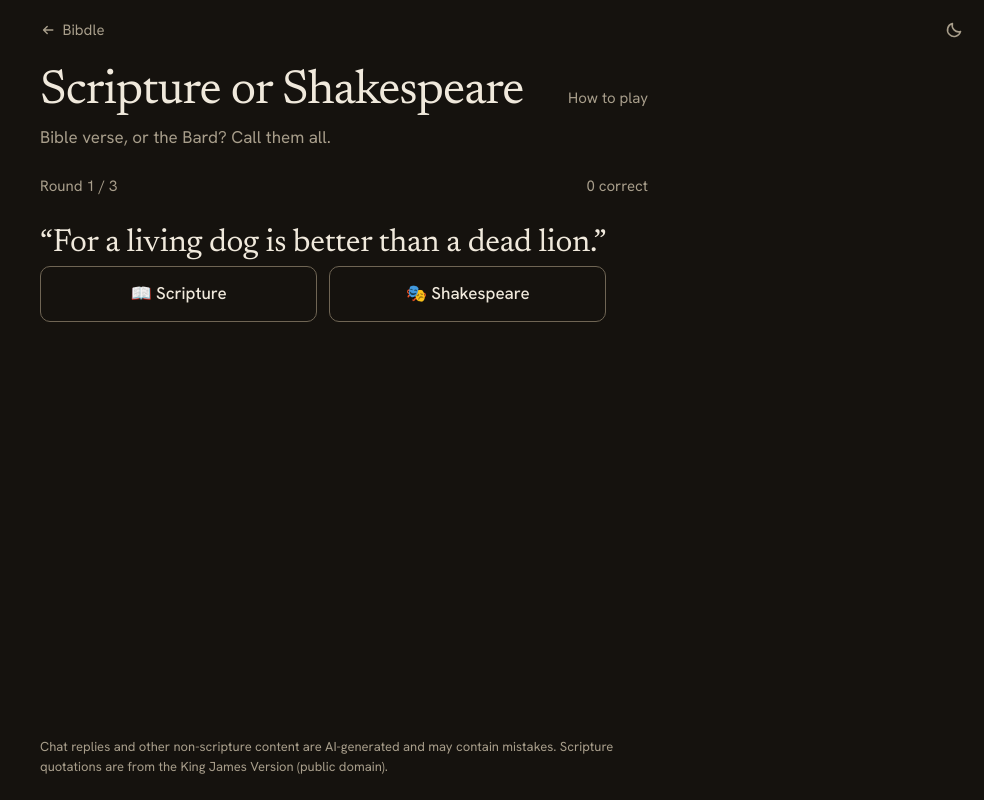
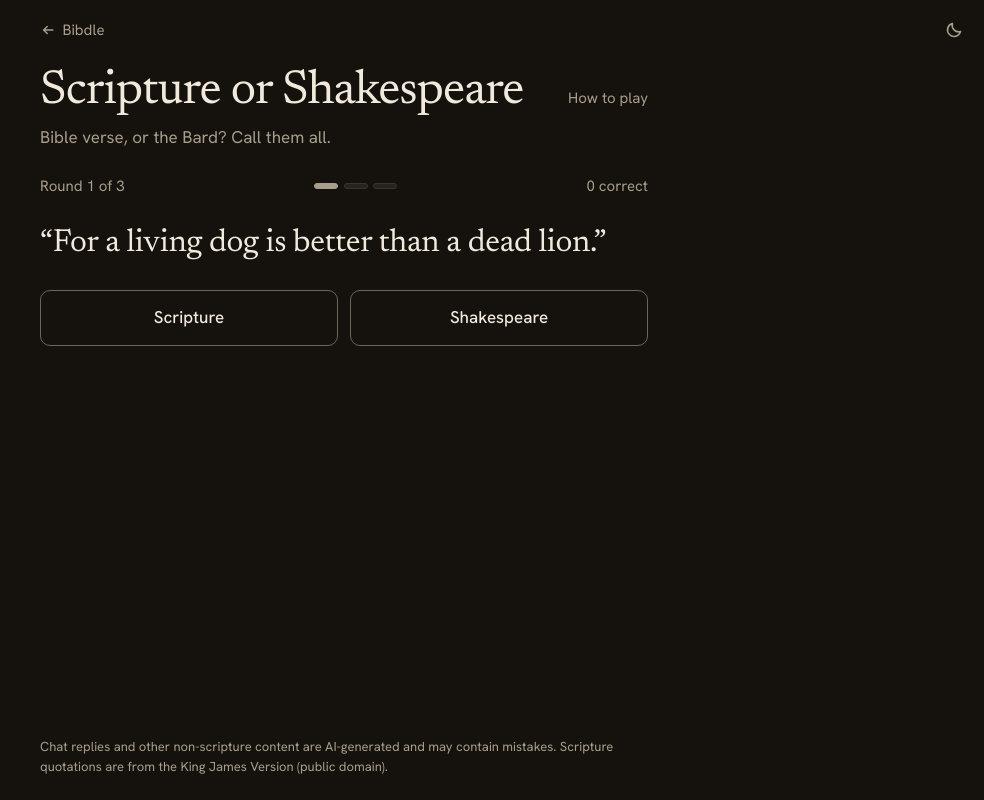
Before and after one commit to proxim/bibdle, a Next.js app: page /shakespeare in a window 1280 px wide. Shown: the whole page, without its empty margins (296-1280 px from the left). Built offline with nearby package versions, Linux system fonts and the light colour scheme.

Commit message:
Finish the Scripture or Shakespeare restyle: plain labels, shared result panel and buttons, announced reveal

```diff
--- a/src/app/globals.css
+++ b/src/app/globals.css
@@ -15,6 +15,7 @@
   --correct: #2e7a4b;
   --partial: #d6a53c;
   --wrong: #2d2821;
+  --hit: #6fbf8a;
   --miss: #e07a62;
   --on-correct: #ffffff;
   --on-partial: #1a1408;
@@ -39,6 +40,7 @@
   --correct: #2a6e43;
   --partial: #d6a53c;
   --wrong: #e3d9c4;
+  --hit: #2a6e43;
   --miss: #a3361f;
   --on-correct: #ffffff;
   --on-partial: #1a1408;
--- a/src/components/ShakespeareGame.module.css
+++ b/src/components/ShakespeareGame.module.css
@@ -55,7 +55,7 @@
 
 /* ─────────────────────────── Passage ─────────────────────────── */
 
-.round-card {
+.roundCard {
   display: flex;
   flex-direction: column;
   gap: 1.5rem;
@@ -128,15 +128,11 @@
 }
 
 .verdictGood {
-  color: var(--correct);
+  color: var(--hit);
 }
 
 .verdictBad {
   color: var(--miss);
-}
-
-:global(:root[data-theme="dark"]) .verdictGood {
-  color: #6aa27c;
 }
 
 .source {
@@ -155,13 +151,6 @@
   margin-top: 1rem;
 }
 
-/* ─────────────────────────── Result screen ─────────────────────────── */
-
-.resultGrid {
-  font-size: 1.4rem;
-  letter-spacing: 0.15rem;
-}
-
 @keyframes rise {
   from {
     opacity: 0;
--- a/src/components/ShakespeareGame.tsx
+++ b/src/components/ShakespeareGame.tsx
@@ -1,11 +1,13 @@
 "use client";
 
-import { useMemo, useState } from "react";
+import { useId, useMemo, useState } from "react";
 import { dailyBardRound, BARD_ROUNDS } from "@/lib/daily";
 import type { BardSource } from "@/data/types";
 import { useDailyState } from "@/lib/useDailyState";
 import { recordWin } from "@/lib/stats";
+import ResultPanel from "./ResultPanel";
 import ShareModal from "./ShareModal";
+import buttons from "./buttons.module.css";
 import styles from "./ShakespeareGame.module.css";
 
 interface State {
@@ -14,15 +16,15 @@ interface State {
 }
 
 const SOURCE_LABEL: Record<BardSource, string> = {
-  scripture: "📖 Scripture",
-  shakespeare: "🎭 Shakespeare",
+  scripture: "Scripture",
+  shakespeare: "Shakespeare",
 };
 
 function scoreTitle(score: number): string {
-  if (score === BARD_ROUNDS) return "Perfect! 🏆";
-  if (score >= BARD_ROUNDS / 2) return "Nice!";
-  if (score > 0) return "Not bad!";
-  return "Tough one!";
+  if (score === BARD_ROUNDS) return "Perfect score";
+  if (score >= BARD_ROUNDS / 2) return "Solid run";
+  if (score > 0) return "A few right";
+  return "Tough set";
 }
 
 export default function ShakespeareGame() {
@@ -33,6 +35,7 @@ export default function ShakespeareGame() {
   });
   const [revealing, setRevealing] = useState(false);
   const [showShare, setShowShare] = useState(false);
+  const revealId = useId();
 
   const answered = state.picks.filter((p) => p !== null).length;
   const score = state.picks.reduce(
@@ -79,21 +82,18 @@ export default function ShakespeareGame() {
 
   if (!hydrated) return <div className={styles.game} />;
 
-  // Result screen — run complete and the reveal of the last answer dismissed.
+  // Result screen: run complete and the reveal of the last answer dismissed.
   if (done && !revealing) {
     return (
       <div className={styles.game}>
-        <div className={styles.result}>
-          <span className={styles.resultScore}>
-            {score}
-            <span className={styles.resultTotal}>/{BARD_ROUNDS}</span>
-          </span>
-          <span className={styles.resultGrid}>{shareGrid[0]}</span>
-          <span className={styles.resultLabel}>{scoreTitle(score)}</span>
-          <button className={styles.shareLink} onClick={() => setShowShare(true)}>
-            Share your result →
+        <ResultPanel
+          eyebrow={scoreTitle(score)}
+          title={`${score} of ${BARD_ROUNDS} correct`}
+        >
+          <button className={buttons.primary} onClick={() => setShowShare(true)}>
+            Share result
           </button>
-        </div>
+        </ResultPanel>
 
         {showShare && (
           <ShareModal
@@ -101,7 +101,7 @@ export default function ShakespeareGame() {
             guessCount={score}
             grid={shareGrid}
             title={scoreTitle(score)}
-            subtitle={`${score} / ${BARD_ROUNDS} correct`}
+            subtitle={`${score} of ${BARD_ROUNDS} correct`}
             onClose={() => setShowShare(false)}
           />
         )}
@@ -115,60 +115,56 @@ export default function ShakespeareGame() {
     <div className={styles.game}>
       <div className={styles.scorebar}>
         <span className={styles.round}>
-          Round {Math.min(activeIndex + 1, BARD_ROUNDS)} / {BARD_ROUNDS}
+          Round {Math.min(activeIndex + 1, BARD_ROUNDS)} of {BARD_ROUNDS}
         </span>
-        <div className={styles.dots} aria-hidden="true">
+        <div className={styles.pips} aria-hidden="true">
           {round.map((p, i) => {
             const pick = state.picks[i];
-            const cls =
+            const tone =
               pick !== null
                 ? pick === p.source
-                  ? styles.dotCorrect
-                  : styles.dotWrong
+                  ? styles.pipCorrect
+                  : styles.pipWrong
                 : i === activeIndex && !revealing
-                  ? styles.dotActive
-                  : styles.dot;
-            return <span key={p.id} className={`${styles.dotBase} ${cls}`} />;
+                  ? styles.pipActive
+                  : "";
+            return <span key={p.id} className={`${styles.pip} ${tone}`} />;
           })}
         </div>
-        <span className={styles.tally}>
-          {score} correct
-        </span>
+        <span className={styles.tally}>{score} correct</span>
       </div>
 
-      <div
-        className={`${styles.card} ${revealing ? styles.cardRevealed : ""}`}
-        key={passage.id}
-      >
+      <div className={styles.roundCard} key={passage.id}>
         <blockquote className={styles.passage}>“{passage.text}”</blockquote>
 
         {revealing ? (
           <div className={styles.reveal}>
             <span
+              id={`${revealId}-verdict`}
               className={`${styles.verdict} ${correct ? styles.verdictGood : styles.verdictBad}`}
             >
-              {correct ? "✓ Correct" : "✗ Nope"}
+              {correct ? "Correct" : "Not quite"}
             </span>
-            <span className={styles.attribution}>
-              {SOURCE_LABEL[passage.source]} — {passage.attribution}
+            <span id={`${revealId}-source`} className={styles.source}>
+              {SOURCE_LABEL[passage.source]}
             </span>
-            <button className={styles.next} onClick={handleNext} autoFocus>
-              {answered >= BARD_ROUNDS ? "See results →" : "Next →"}
+            <span className={styles.attribution}>{passage.attribution}</span>
+            <button
+              className={`${buttons.primary} ${styles.next}`}
+              onClick={handleNext}
+              aria-describedby={`${revealId}-verdict ${revealId}-source`}
+              autoFocus
+            >
+              {answered >= BARD_ROUNDS ? "See result" : "Next passage"}
             </button>
           </div>
         ) : (
           <div className={styles.choices}>
-            <button
-              className={`${styles.choice} ${styles.choiceScripture}`}
-              onClick={() => handleChoose("scripture")}
-            >
-              📖 Scripture
+            <button className={styles.choice} onClick={() => handleChoose("scripture")}>
+              Scripture
             </button>
-            <button
-              className={`${styles.choice} ${styles.choiceShakespeare}`}
-              onClick={() => handleChoose("shakespeare")}
-            >
-              🎭 Shakespeare
+            <button className={styles.choice} onClick={() => handleChoose("shakespeare")}>
+              Shakespeare
             </button>
           </div>
         )}
```
